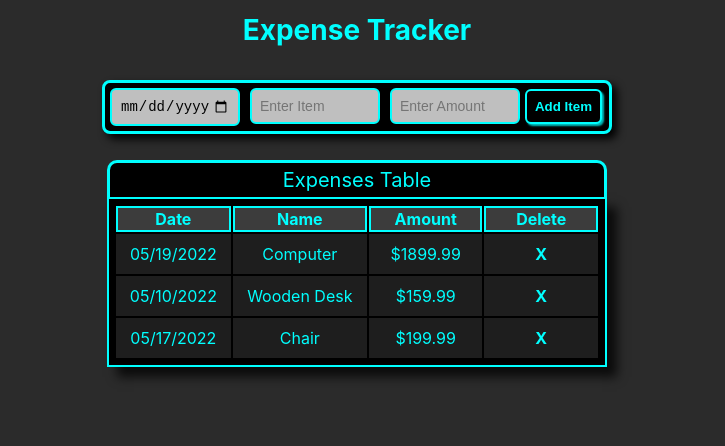
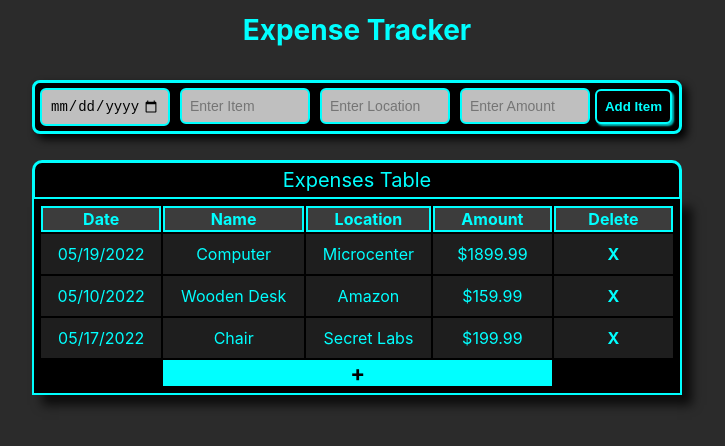
Before and after one commit to BCham16/ExpenseTracker, a React (Create React App) app: page / in a window 1280 px wide. Shown: the top 446 px of the page, without its empty margins (283-1008 px from the left). Built offline with nearby package versions, Linux system fonts and the light colour scheme.

Commit message:
add location

```diff
--- a/src/App.js
+++ b/src/App.js
@@ -3,44 +3,49 @@ import "./App.css";
 import ControlsForm from "./components/ControlsForm";
 import ExpensesTable from "./components/ExpensesTable";
 
-const tempData = [
+const preloadedData = [
   {
     id: "e1",
     expenseName: "Computer",
     expenseAmount: 1899.99,
+    expenseLocation: "Microcenter",
     expenseDate: new Date(2022, 4, 19),
   },
   {
     id: "e2",
     expenseName: "Wooden Desk",
     expenseAmount: 159.99,
+    expenseLocation: "Amazon",
     expenseDate: new Date(2022, 4, 10),
   },
   {
     id: "e3",
     expenseName: "Chair",
     expenseAmount: 199.99,
+    expenseLocation: "Secret Labs",
     expenseDate: new Date(2022, 4, 17),
   },
 ];
 
 function App() {
-  const [expenses, setExpenses] = useState(tempData);
+  const [expenses, setExpenses] = useState(preloadedData);
 
   const onFormSubmitHandler = (enteredExpenseData) => {
     const expenseDataWithID = {
       ...enteredExpenseData,
       id: Math.random().toString(),
     };
-    if (expenseDataWithID.expenseAmount !==''){
+    //Only check for blank inputs is expense amount so nothing is added if
+    //all fields are blank. Code was too lengthy if it checks all fields
+    if (expenseDataWithID.expenseAmount !== "") {
       setExpenses((prevExpenses) => {
         return [expenseDataWithID, ...prevExpenses];
-    })
-    };
+      });
+    }
   };
 
   const onDeleteHandler = (id) => {
-    setExpenses(expenses.filter((expenses) => expenses.id !== id ))
+    setExpenses(expenses.filter((expenses) => expenses.id !== id));
   };
 
   return (
--- /dev/null
+++ b/src/components/AddExpense.css
@@ -0,0 +1,12 @@
+.addExpenseButton{
+  background-color: aqua;
+  color: black;
+  font-weight: bolder;
+  font-size: 22px;
+  padding: 0px;
+  margin: none;
+}
+
+.filler{
+  background-color: black;
+}
--- /dev/null
+++ b/src/components/AddExpense.js
@@ -0,0 +1,14 @@
+import React from "react";
+import "./AddExpense.css"
+
+const AddExpense = () => {
+  return (
+    <tr>
+      <td className="filler"></td>
+      <td colSpan="3" className="addExpenseButton">+</td>
+      <td className="filler"></td>
+    </tr>
+  );
+};
+
+export default AddExpense;
--- a/src/components/ControlsForm.js
+++ b/src/components/ControlsForm.js
@@ -4,6 +4,7 @@ import "./ControlsForm.css";
 const ControlsForm = (props) => {
   const [selectedDate, setSelectedDate] = useState("");
   const [enteredItemName, setEnteredItemName] = useState("");
+  const [enteredLocation, setEnteredLocation] = useState("");
   const [enteredAmount, setEnteredAmount] = useState("");
 
   const itemNameChangeHandler = (event) => {
@@ -13,6 +14,10 @@ const ControlsForm = (props) => {
   const amountChangeHandler = (event) => {
     setEnteredAmount(event.target.value);
   };
+
+  const locationChangeHandler = (event) => {
+    setEnteredLocation(event.target.value);
+  }
 
   const dateChangeHandler = (event) => {
     setSelectedDate(event.target.value);
@@ -24,13 +29,15 @@ const ControlsForm = (props) => {
     const expenseData = {
       expenseName: enteredItemName,
       expenseAmount: enteredAmount,
+      expenseLocation: enteredLocation,
       expenseDate: new Date(selectedDate),
     };
 
     props.onFormSubmit(expenseData);
-    setEnteredAmount('');
-    setEnteredItemName('');
-    setSelectedDate('');
+    setEnteredAmount("");
+    setEnteredItemName("");
+    setEnteredLocation("");
+    setSelectedDate("");
   };
 
   return (
@@ -52,6 +59,13 @@ const ControlsForm = (props) => {
         />
         <input
           className="inputField"
+          id="locationInput"
+          placeholder="Enter Location"
+          value={enteredLocation}
+          onChange={locationChangeHandler}
+        ></input>
+        <input
+          className="inputField"
           id="amountInput"
           placeholder="Enter Amount"
           value={enteredAmount}
--- a/src/components/ExpensesTable.css
+++ b/src/components/ExpensesTable.css
@@ -3,7 +3,7 @@
   display: flex;
   flex-direction: column;
   width: fit-content;
-  min-width: 500px;
+  min-width: 650px;
   margin: auto;
   margin-top: 2%;
   text-align: center;
--- a/src/components/ExpensesTable.js
+++ b/src/components/ExpensesTable.js
@@ -1,3 +1,4 @@
+import AddExpense from "./AddExpense";
 import "./ExpensesTable.css";
 import IndividualItemsGenerator from "./IndividualItemsGenerator";
 import TableHeader from "./TableHeader";
@@ -18,8 +19,10 @@ const ExpensesTable = ({ items, onDelete }) => {
               expenseAmount={expense.expenseAmount}
               expenseDate={expense.expenseDate}
               onDelete={onDelete}
+              expenseLocation={expense.expenseLocation}
             />
           ))}
+          <AddExpense />
         </tbody>
       </table>
     </div>
--- a/src/components/IndividualItemsGenerator.js
+++ b/src/components/IndividualItemsGenerator.js
@@ -4,6 +4,7 @@ const IndividualItemsGenerator = ({
   expenseDate,
   expenseName,
   expenseAmount,
+  expenseLocation,
   id,
   onDelete,
 }) => {
@@ -17,6 +18,7 @@ const IndividualItemsGenerator = ({
     <tr className="rows">
       <td>{date}</td>
       <td>{expenseName}</td>
+      <td>{expenseLocation}</td>
       <td>${expenseAmount}</td>
       <td className="deleteItemButton" onClick={() => onDelete(id)}>
         X
--- a/src/components/TableHeader.js
+++ b/src/components/TableHeader.js
@@ -6,6 +6,7 @@ const TableHeader = () => {
       <tr>
         <th>Date</th>
         <th>Name</th>
+        <th>Location</th>
         <th>Amount</th>
         <th>Delete</th>
       </tr>
```
Also changed, not shown: Screenshot.png (added).
